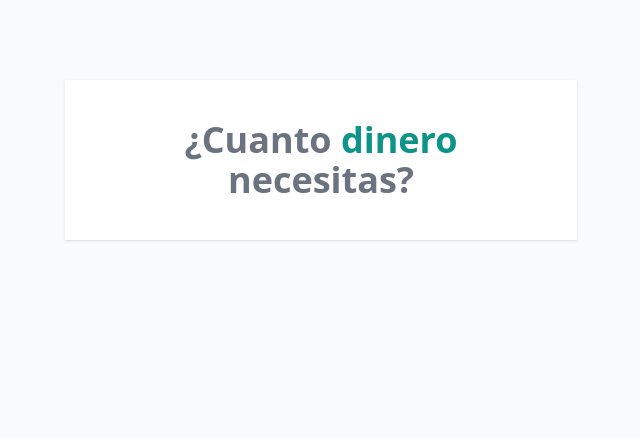
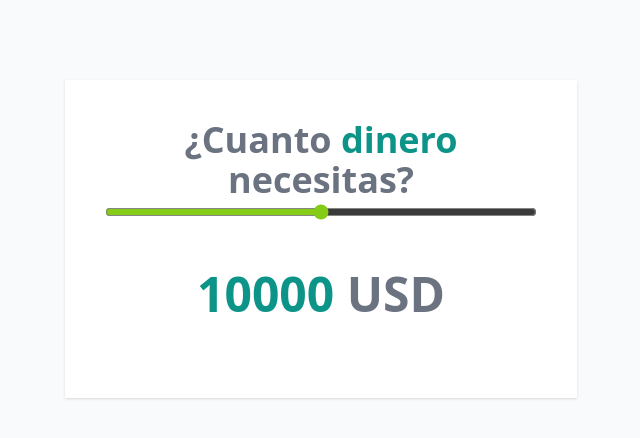
Before and after one commit to dlozanoc82/cotizador-prestamos, a React (Vite) app: page / in a window 1280 px wide. Shown: the top 438 px of the page, without its empty margins (319-959 px from the left). Built offline with nearby package versions, Linux system fonts and the light colour scheme.

Commit message:
:sparkles: Se añade un input para el rango del prestamo

```diff
--- a/src/App.jsx
+++ b/src/App.jsx
@@ -1,9 +1,36 @@
+import { useState } from "react"
 import Header from "./components/Header"
 
 function App() {
+
+    const [amount, setAmount] = useState(10000);
+
+    const MIN = 0;
+    const MAX = 20000;
+    const STEP = 100;
+
+    function handleChange(e){
+        setAmount(+e.target.value);
+    }
+
     return (
         <div className="my-20 max-w-lg mx-auto bg-white shadow p-10">
             <Header/>
+
+            <input
+                className="w-full h-6 bg-gray-200 accent-lime-500 hover:accent-lime-600"
+                type="range"
+                onChange={handleChange}
+                min={MIN}
+                max={MAX}
+                step={STEP}
+                value={amount}
+            />
+
+            <p className="text-center my-10 text-5xl font-extrabold text-teal-600">{amount} <span className="text-gray-500">USD</span></p>
+
+
+
         </div>
     )
 }
```
